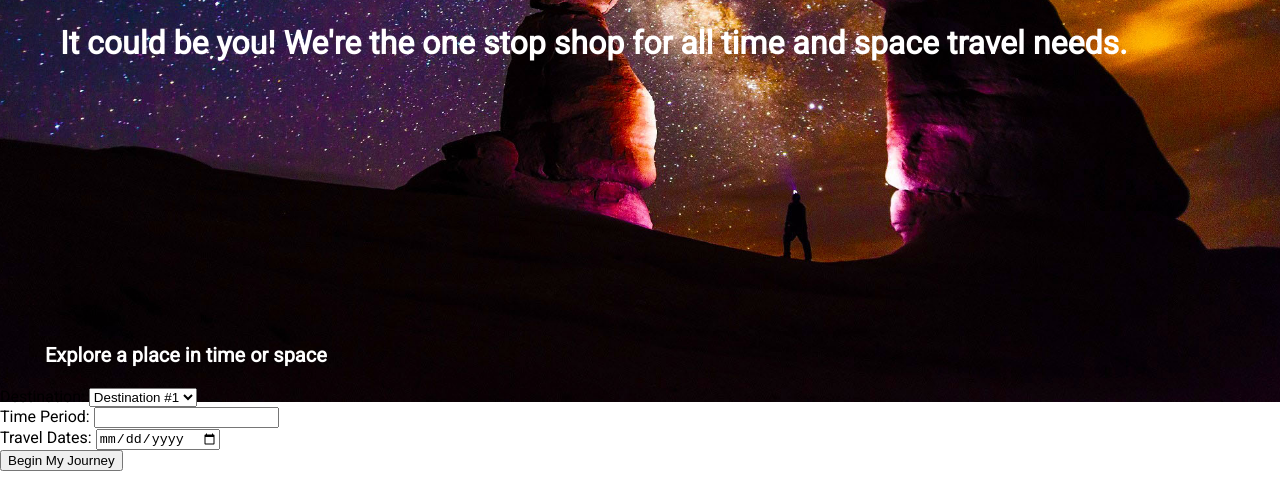
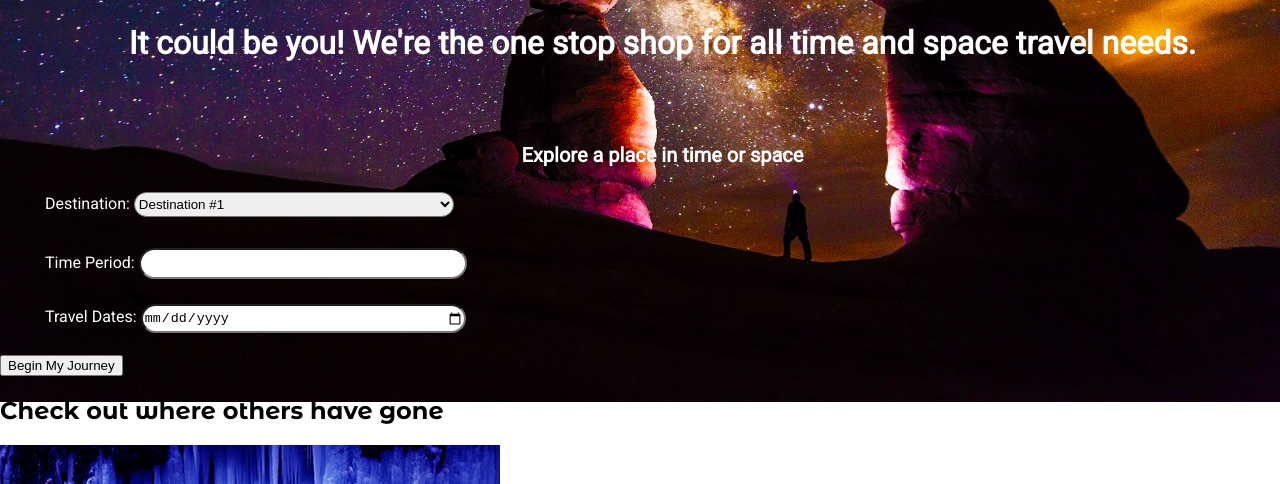
Before and after one commit to techeduk8r/who-travels, a plain HTML site: page index.html in a window 1280 px wide. Shown: the part 468-952 px from the top of the page. Drawn offline with Linux system fonts and the light colour scheme.

Commit message:
more formatting of hero and added form design -- designed for the form selections --centered text or hero

```diff
--- a/assets/css/style.css
+++ b/assets/css/style.css
@@ -87,6 +87,7 @@ p {
   font-weight: 700;
   font-size: 1rem;
   padding-left: 25px;
+  text-align: center;
 }
 
 /*current navigation - in progress */
@@ -177,6 +178,37 @@ a {
   margin: 10px;
 }
 
+/*homepage searchform content*/
+
+.entire-form-content{
+  margin-top: -200px;
+}
+
+.search-form {
+  display: grid;
+  grid-template-columns: 1fr;
+  grid-template-rows: 1fr 1fr 1fr;
+  color: #FFFFFF;
+  padding-left: 45px;
+
+}
+.search-form-item{
+  padding-bottom: 20px;
+}
+.search-form-item input {
+  width: 320px;
+  border-radius: 25px;
+  outline: none;
+  margin-top: 5px;
+  height: 25px;
+}
+.form-destination {
+  width: 320px;
+  border-radius: 25px;
+  outline: none;
+  margin-top: 5px;
+  height: 25px;
+}
 
 /* Overlay text */
 .slideshow-overlay-text {
--- a/index.html
+++ b/index.html
@@ -47,12 +47,12 @@
             </div>
         </section>
     </header>
-
-    <div class="search-form">
+    <div class="entire-form-content">
         <div class="hero-body">
             <p>Explore a place in time or space</p>
         </div>
         <form>
+            <div class="search-form">
                 <div class="search-form-item">
                     <label for="form-destination">Destination:</label>
                     <select class="form-destination" name="home-destination">
@@ -68,6 +68,7 @@
                 <div class="search-form-item">
                     <label for="form-time">Travel Dates:</label>
                     <input type="date" id="form-dates" name="travel-dates">
+                </div>
             </div>
         </form>
         <div class="search-form-button">
```
Lines whose indentation alone changed are shown as unchanged.
